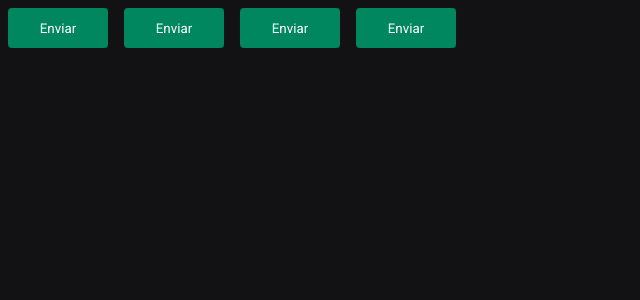
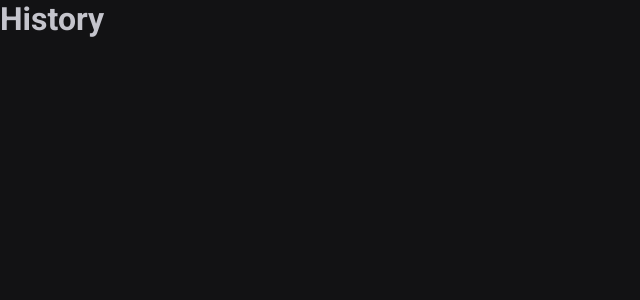
Before and after one commit to gabrielgamboa/ignite-timer, a React (Vite) app: page /history in a window 1280 px wide. Shown: the top 300 px of the page, without its empty margins (0-640 px from the left). Built offline with nearby package versions, Linux system fonts and the light colour scheme.

Commit message:
feat: use react router

```diff
--- a/package.json
+++ b/package.json
@@ -12,6 +12,7 @@
   "dependencies": {
     "react": "^18.2.0",
     "react-dom": "^18.2.0",
+    "react-router-dom": "^6.8.0",
     "styled-components": "^5.3.6"
   },
   "devDependencies": {
--- a/src/App.tsx
+++ b/src/App.tsx
@@ -1,15 +1,15 @@
+import { BrowserRouter } from 'react-router-dom'
 import { ThemeProvider } from 'styled-components'
-import { Button } from './components/Button'
 import { GlobalStyle } from './styles/global'
 import { defaultTheme } from './styles/themes/default'
+import { Router } from './Router'
 
 function App() {
   return (
     <ThemeProvider theme={defaultTheme}>
-      <Button variant="primary"></Button>
-      <Button variant="secondary"></Button>
-      <Button variant="danger"></Button>
-      <Button variant="success"></Button>
+      <BrowserRouter>
+        <Router />
+      </BrowserRouter>
       <GlobalStyle />
     </ThemeProvider>
   )
--- /dev/null
+++ b/src/Router.tsx
@@ -0,0 +1,12 @@
+import { Route, Routes } from 'react-router-dom'
+import { Home } from './pages/Home'
+import { History } from './pages/History'
+
+export function Router() {
+  return (
+    <Routes>
+      <Route path="/" element={<Home />}></Route>
+      <Route path="/history" element={<History />}></Route>
+    </Routes>
+  )
+}
--- a/src/components/Button.styles.ts
+++ /dev/null
@@ -1,28 +0,0 @@
-import styled from 'styled-components'
-
-export type ButtonVariant = 'primary' | 'secondary' | 'danger' | 'success'
-
-interface ButtonContainerProps {
-  variant: ButtonVariant
-}
-
-const buttonVariants = {
-  primary: 'purple',
-  secondary: 'orange',
-  danger: 'red',
-  success: 'green',
-}
-
-export const ButtonContainer = styled.button<ButtonContainerProps>`
-  width: 100px;
-  height: 40px;
-  border-radius: 4px;
-  border: 0;
-  background-color: ${(props) => props.theme['green-500']};
-  color: ${(props) => props.theme.white};
-  margin: 0.5rem;
-
-  /* ${(props) => {
-    return `background-color: ${buttonVariants[props.variant]}`
-  }}; */
-`
--- a/src/components/Button.tsx
+++ /dev/null
@@ -1,9 +0,0 @@
-import { ButtonContainer } from './Button.styles'
-
-interface ButtonProps {
-  variant: string
-}
-
-export function Button({ variant }: ButtonProps) {
-  return <ButtonContainer variant={variant}>Enviar</ButtonContainer>
-}
--- /dev/null
+++ b/src/pages/History.tsx
@@ -0,0 +1,3 @@
+export function History() {
+  return <h1>History</h1>
+}
--- /dev/null
+++ b/src/pages/Home.tsx
@@ -0,0 +1,3 @@
+export function Home() {
+  return <h1>Home</h1>
+}
```
Also changed, not shown: 1 other file (tests, documents, lock files or other folders).
